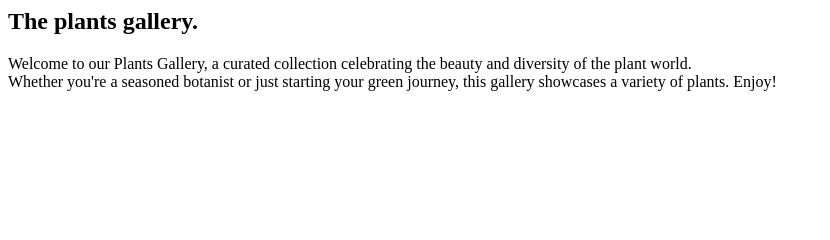
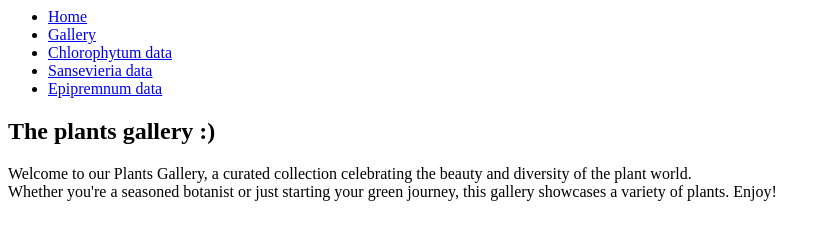
Before and after one commit to shelly-kru/gallery, a plain HTML site: page home-page.html in a window 1280 px wide. Shown: the whole page, without its empty margins (0-830 px from the left). Drawn offline with Linux system fonts and the light colour scheme.

Commit message:
Added navigation bar

```diff
--- a/home-page.html
+++ b/home-page.html
@@ -2,9 +2,16 @@
 <head>
 <title>Home page gallery</title>
 </head>
+<ul>
+    <li><a href="home-page.html">Home</a></li>
+    <li><a href="pictures.html">Gallery</a></li>
+    <li><a href="chloro.html">Chlorophytum data</a></li>
+    <li><a href="sanseviera.html">Sansevieria data</a></li>
+    <li><a href="Epipremnum.html">Epipremnum data</a></li>
+  </ul>
 <body>
 
-<h2>The plants gallery.</h2>
+<h2>The plants gallery :)</h2>
 <p>Welcome to our Plants Gallery, a curated collection celebrating the beauty and diversity of the plant world.
 <br>Whether you're a seasoned botanist or just starting your green journey, this gallery showcases a variety of plants. Enjoy!<br>
 
```
Also changed, not shown: Epipremnum.html (+7 -0 lines), chloro.html (+7 -0 lines), pictures.html (+7 -0 lines), sanseviera.html (+7 -0 lines).
